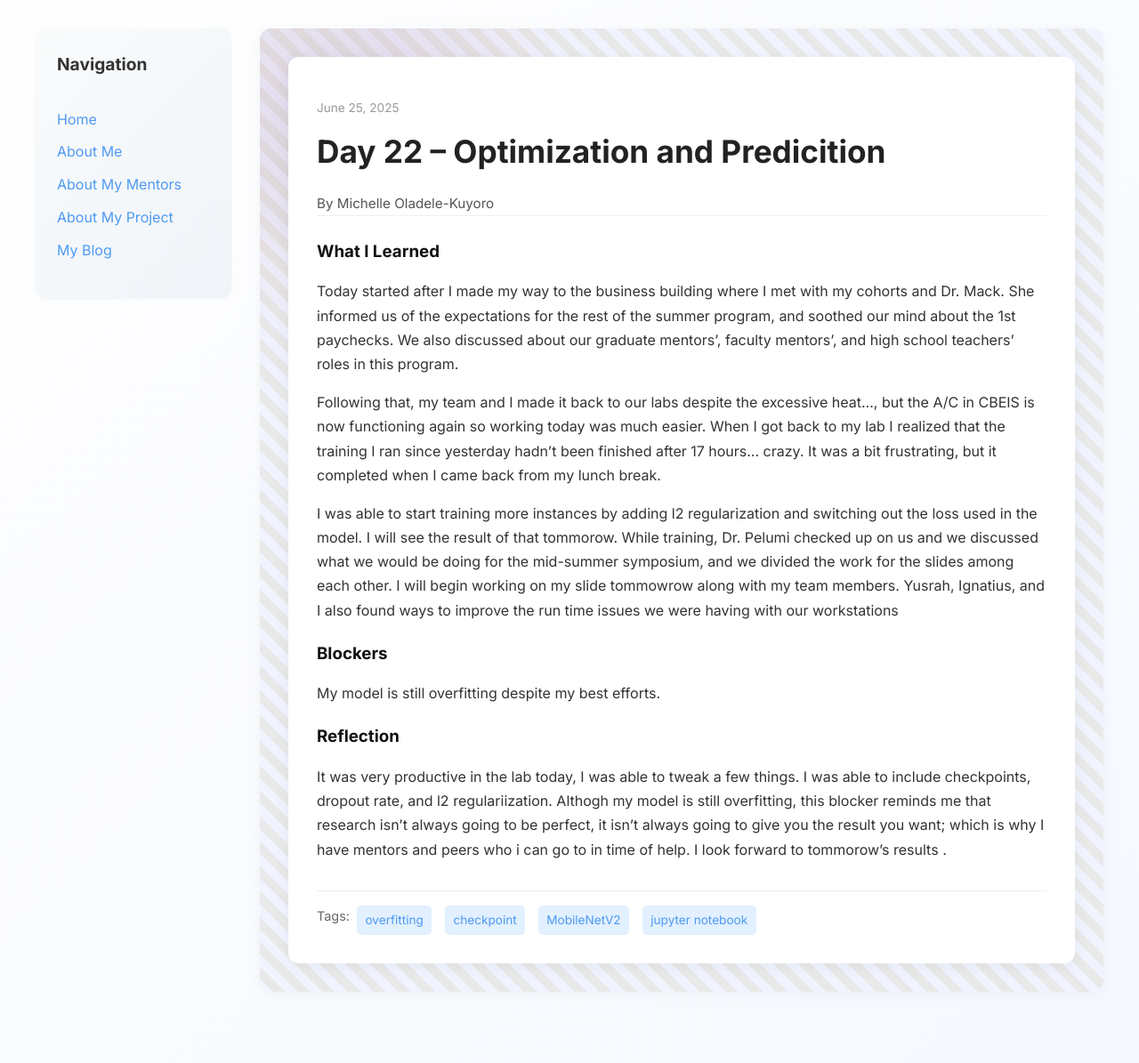
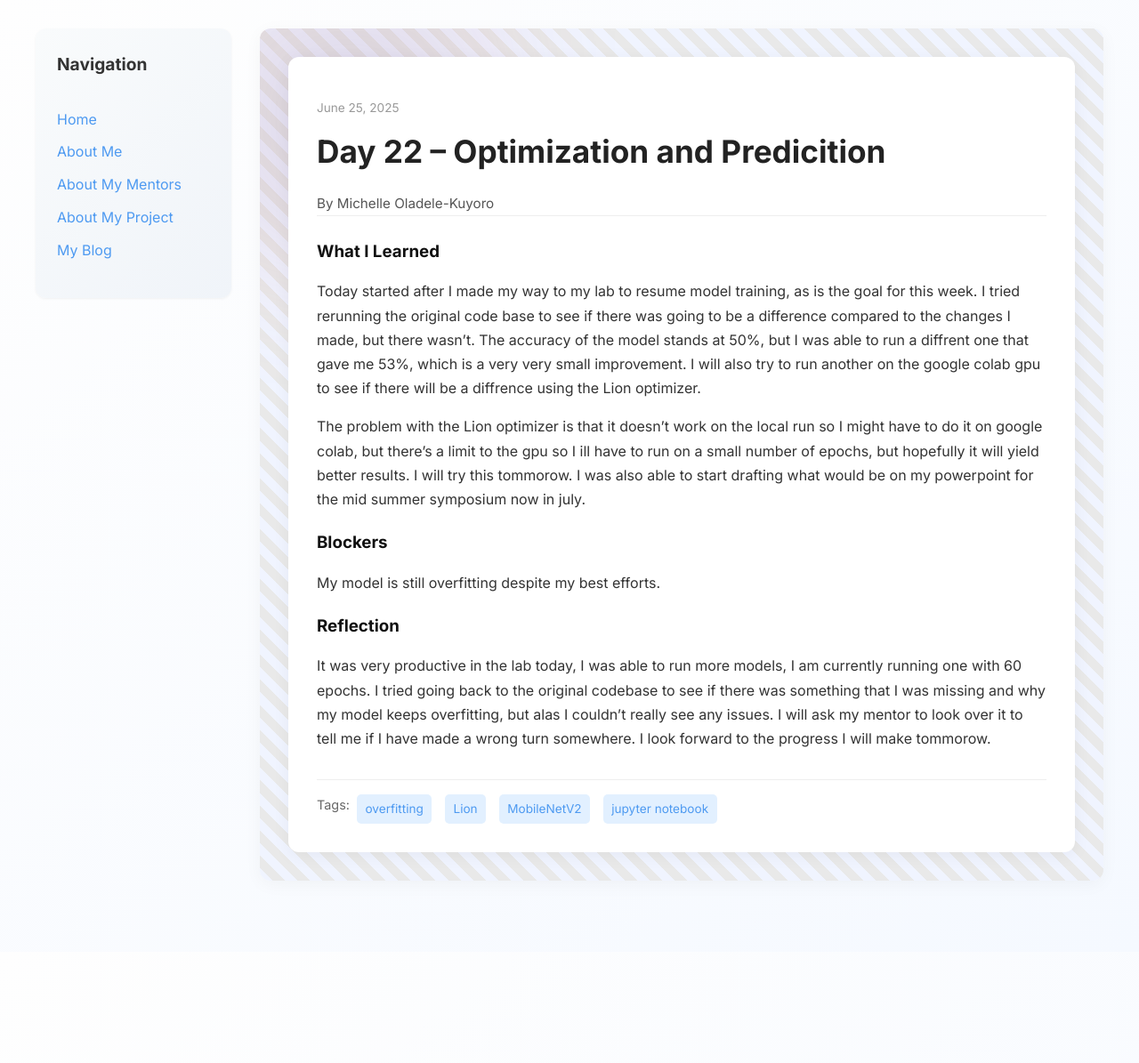
Before and after one commit to Miola585/Miola585.github.io, a Jekyll site: the page built from _posts/2025-06-25-day-22.md, in a window 1280 px wide. Shown: the whole page at 89% size. Built offline with Jekyll 4.4.1, drawn with Linux system fonts in a browser that asks for light colours; after the commit the page ends 1070 px from its top, so only the background shows below that.

Commit message:
Update 2025-06-25-day-22.md

```diff
--- a/_posts/2025-06-25-day-22.md
+++ b/_posts/2025-06-25-day-22.md
@@ -4,18 +4,16 @@ title: "Day 22 – Optimization and Predicition"
 date: 2025-06-25
 author: Michelle Oladele-Kuyoro
 permalink: /day22.html
-tags: ["overfitting", "checkpoint", "MobileNetV2", "jupyter notebook"]
+tags: ["overfitting", "Lion", "MobileNetV2", "jupyter notebook"]
 
 what_i_learned: |
-  Today started after I made my way to the business building where I met with my cohorts and Dr. Mack. She informed us of the expectations for the rest of the summer program, and soothed our mind about the 1st paychecks. We also discussed about our graduate mentors', faculty mentors', and high school teachers' roles in this program.
+  Today started after I made my way to my lab to resume model training, as is the goal for this week. I tried rerunning the original code base to see if there was going to be a difference compared to the changes I made, but there wasn't. The accuracy of the model stands at 50%, but I was able to run a diffrent one that gave me 53%, which is a very very small improvement. I will also try to run another on the google colab gpu to see if there will be a diffrence using the Lion optimizer.
 
-  Following that, my team and I made it back to our labs despite the excessive heat..., but the A/C in CBEIS is now functioning again so working today was much easier. When I got back to my lab I realized that the training I ran since yesterday hadn't been finished after 17 hours... crazy. It was a bit frustrating, but it completed when I came back from my lunch break.
-
-  I was able to start training more instances by adding l2 regularization and switching out the loss used in the model. I will see the result of that tommorow. While training, Dr. Pelumi checked up on us and we discussed what we would be doing for the mid-summer symposium, and we divided the work for the slides among each other. I will begin working on my slide tommowrow along with my team members. Yusrah, Ignatius, and I also found ways to improve the run time issues we were having with our workstations
+  The problem with the Lion optimizer is that it doesn't work on the local run so I might have to do it on google colab, but there's a limit to the gpu so I ill have to run on a small number of epochs, but hopefully it will yield better results. I will try this tommorow. I was also able to start drafting what would be on my powerpoint for the mid summer symposium now in july.
 
 blockers: |
    My model is still overfitting despite my best efforts.
 
 reflection: |
-  It was very productive in the lab today, I was able to tweak a few things. I was able to include checkpoints, dropout rate, and l2 regulariization. Althogh my model is still overfitting, this blocker reminds me that research isn't always going to be perfect, it isn't always going to give you the result you want; which is why I have mentors and peers who i can go to in time of help. I look forward to tommorow's results .
+  It was very productive in the lab today, I was able to run more models, I am currently running one with 60 epochs. I tried going back to the original codebase to see if there was something that I was missing and why my model keeps overfitting, but alas I couldn't really see any issues. I will ask my mentor to look over it to tell me if I have made a wrong turn somewhere. I look forward to the progress I will make tommorow.
 ---
```
